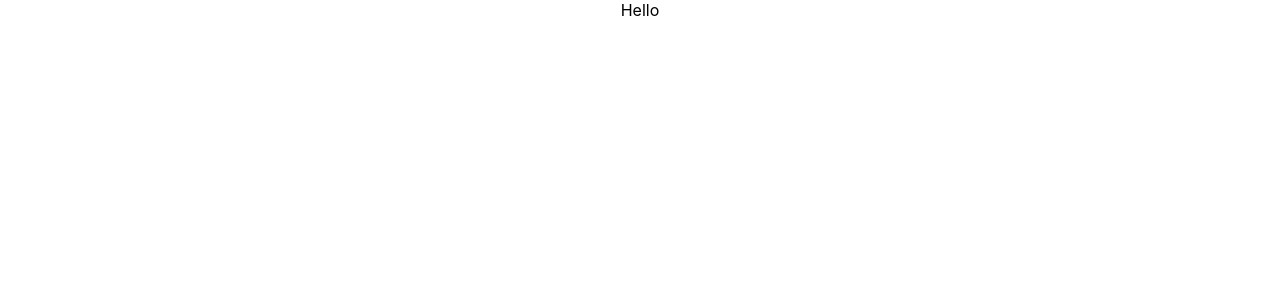
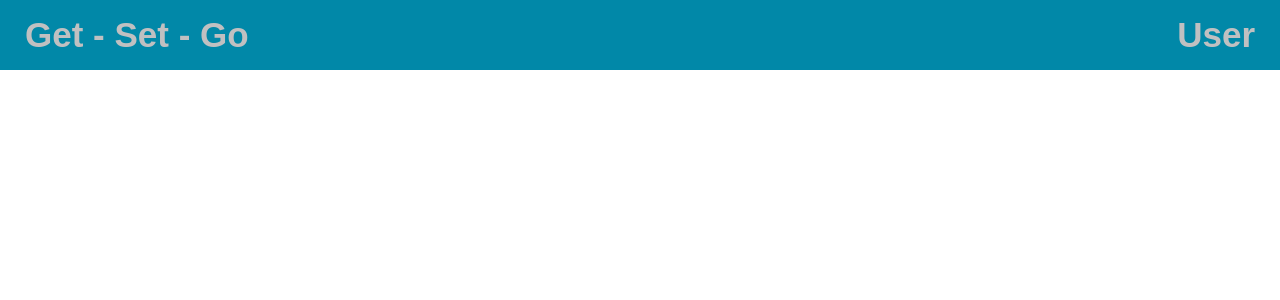
Before and after one commit to Maddy-O/task-management-portal, a React (Create React App) app: page / in a window 1280 px wide. Shown: the top 300 px of the page. Built offline with nearby package versions, Linux system fonts and the light colour scheme.

Commit message:
App navbar

```diff
--- a/src/App.js
+++ b/src/App.js
@@ -1,7 +1,12 @@
 import "./App.css";
+import Navbar from "./Components/Navbar";
 
 function App() {
-  return <div className="App">Hello</div>;
+  return (
+    <div className="App">
+      <Navbar />
+    </div>
+  );
 }
 
 export default App;
--- /dev/null
+++ b/src/Components/Navbar.jsx
@@ -0,0 +1,38 @@
+import React from "react";
+
+const Navbar = () => {
+  return (
+    <div
+      style={{
+        display: "flex",
+        justifyContent: "space-between",
+        backgroundColor: "#0188a8",
+        color: "#c0c0c1",
+        padding: "15px 25px",
+      }}
+    >
+      <p
+        style={{
+          margin: "0px",
+          fontSize: "35px",
+          fontWeight: "bolder",
+          fontFamily: "sans-serif",
+        }}
+      >
+        Get - Set - Go
+      </p>
+      <p
+        style={{
+          margin: "0px",
+          fontSize: "35px",
+          fontWeight: "bolder",
+          fontFamily: "sans-serif",
+        }}
+      >
+        User
+      </p>
+    </div>
+  );
+};
+
+export default Navbar;
```
